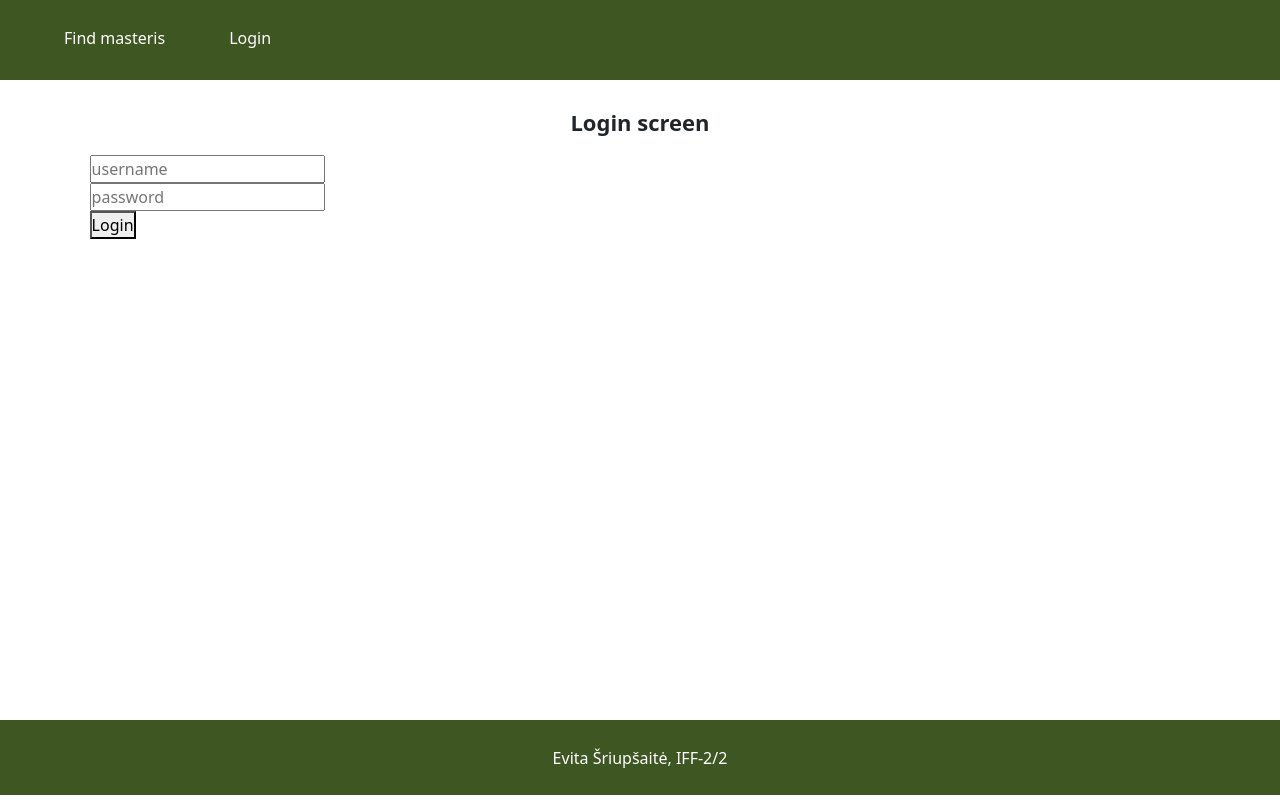
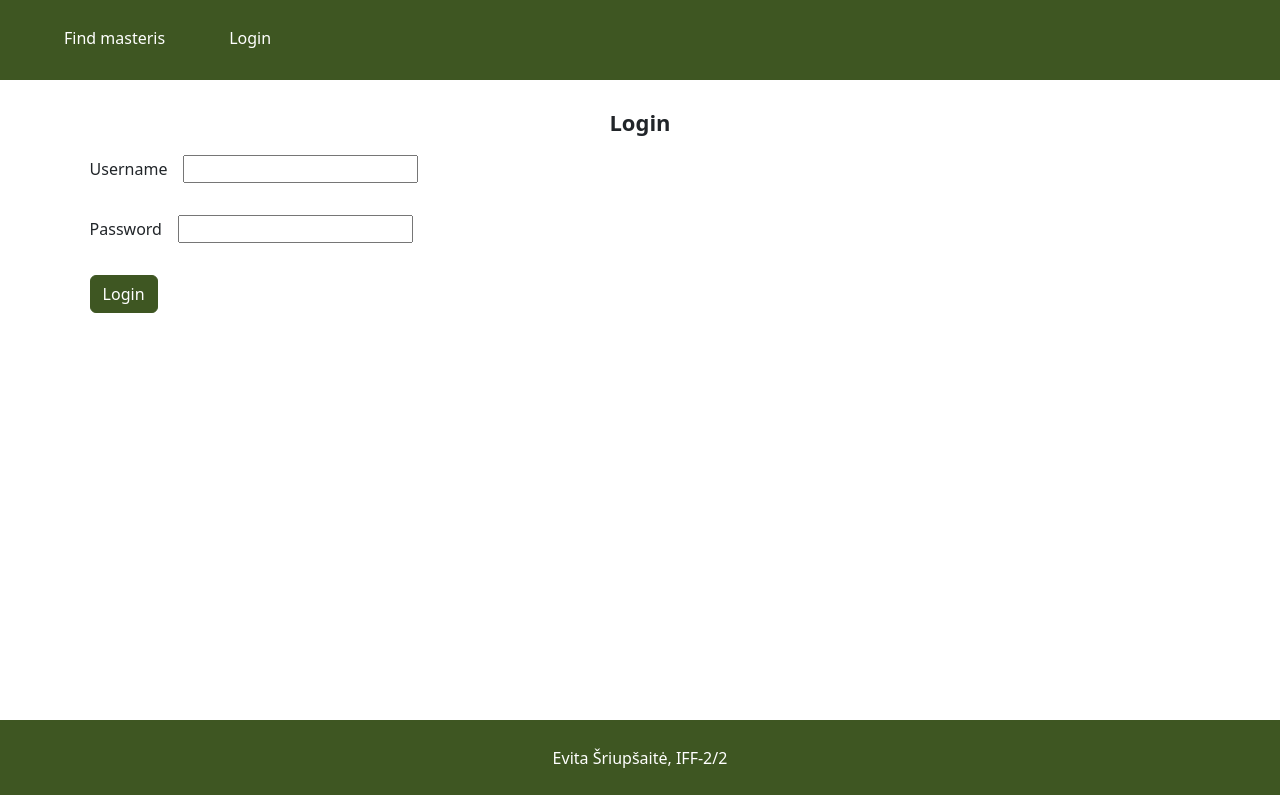
Before and after one commit to evitaSr/find_masteris, a React (Create React App) app in the folder find-masteris-frontend/: page /login in a window 1280 px wide. Built offline with nearby package versions, Linux system fonts and the light colour scheme; no server answers.

Commit message:
minor styling and code cleanup in login screen

```diff
--- a/find-masteris-frontend/src/assets/style/profile.css
+++ b/find-masteris-frontend/src/assets/style/profile.css
@@ -26,8 +26,6 @@
 }
 
 #settingsBtn {
-	background-color: white;
-	border: 2px solid var(--darkGreen);
 	width: 12rem;
 	margin-top: 1rem;
 	border-radius: 5px;
@@ -37,11 +35,6 @@
 	justify-content: center;
 	gap: 0.5rem;
 	transition: all 0.2s ease;
-}
-
-#settingsBtn:hover {
-	background-color: var(--lightGrey);
-	cursor: pointer;
 }
 
 .iconWithText {
--- /dev/null
+++ b/find-masteris-frontend/src/components/auth/loginForm.js
@@ -0,0 +1,60 @@
+import { useAuth } from '../../context/authContext';
+import { useNavigate } from 'react-router';
+import { useState } from 'react';
+import { Formik, ErrorMessage, Field, Form } from 'formik';
+import * as Yup from 'yup';
+
+// components:
+import Error from '../../components/error';
+import { Button } from 'react-bootstrap';
+
+export default function LoginForm() {
+	const { login } = useAuth();
+	const navigate = useNavigate();
+	const [error, setError] = useState('');
+
+	return (
+		<Formik
+			initialValues={{
+				username: '',
+				password: '',
+			}}
+			validationSchema={Yup.object({
+				username: Yup.string().required('Required'),
+				password: Yup.string().required('Required'),
+			})}
+			onSubmit={async (values) => {
+				try {
+					await login(values.username, values.password);
+					setError('');
+					navigate('/');
+				} catch (err) {
+					setError(err.message);
+				}
+			}}
+		>
+			<Form>
+				<div style={{ marginBottom: '2rem' }}>
+					<label style={{ marginRight: '1rem' }}>Username</label>
+					<Field name="username" type="text" />
+					<ErrorMessage
+						component="div"
+						name="username"
+						className="text-danger"
+					/>
+				</div>
+				<div style={{ marginBottom: '2rem' }}>
+					<label style={{ marginRight: '1rem' }}>Password</label>
+					<Field name="password" type="password" />
+					<ErrorMessage
+						component="div"
+						name="password"
+						className="text-danger"
+					/>
+				</div>
+				{error && <Error text={error} />}
+				<Button type="submit">Login</Button>
+			</Form>
+		</Formik>
+	);
+}
--- a/find-masteris-frontend/src/components/profile/profileChangeForm.js
+++ b/find-masteris-frontend/src/components/profile/profileChangeForm.js
@@ -79,7 +79,6 @@ export default function ProfileChangeForm({ id, profile }) {
 				}
 			}}
 		>
-			{(formik) => (
 			<Form style={{ marginBottom: '2rem' }}>
 				<h3>Base profile info</h3>
 				<div
@@ -188,9 +187,7 @@ export default function ProfileChangeForm({ id, profile }) {
 					<div>
 						<h3>Handyman profile info</h3>
 						<div>
-								<label htmlFor="contact_email">
-									Contact email
-								</label>
+							<label htmlFor="contact_email">Contact email</label>
 							<Field name="contact_email" type="email" />
 							<br />
 							<ErrorMessage
@@ -225,7 +222,6 @@ export default function ProfileChangeForm({ id, profile }) {
 				{error && <p>{error}</p>}
 				<Button type="submit">Save</Button>
 			</Form>
-			)}
 		</Formik>
 	);
 }
--- a/find-masteris-frontend/src/screens/auth/login.js
+++ b/find-masteris-frontend/src/screens/auth/login.js
@@ -1,26 +1,8 @@
-import { useState } from 'react';
-import { useAuth } from '../../context/authContext';
-import { useNavigate } from 'react-router';
+// components:
 import CustomBody from '../../components/customBody';
-import Error from '../../components/error';
+import LoginForm from '../../components/auth/loginForm';
 
 export default function Login() {
-	const [username, setUsername] = useState('');
-	const [password, setPassword] = useState('');
-	const [error, setError] = useState('');
-	const { login } = useAuth();
-	const navigate = useNavigate();
-	const handleLogin = async (e) => {
-		e.preventDefault();
-		try {
-			await login(username, password);
-			setError('');
-			navigate('/');
-		} catch (err) {
-			setError(err.message);
-		}
-	};
-
 	return (
 		<CustomBody>
 			<p
@@ -30,25 +12,9 @@ export default function Login() {
 					fontSize: '22px',
 				}}
 			>
-				Login screen
+				Login
 			</p>
-			<form onSubmit={handleLogin}>
-				<input
-					placeholder="username"
-					required
-					onChange={(u) => setUsername(u.target.value)}
-				/>{' '}
-				<br />
-				<input
-					type="password"
-					placeholder="password"
-					required
-					onChange={(p) => setPassword(p.target.value)}
-				/>{' '}
-				<br />
-				{error && <Error text={error} />}
-				<button type="submit">Login</button>
-			</form>
+			<LoginForm />
 		</CustomBody>
 	);
 }
```
Lines whose indentation alone changed are shown as unchanged.
